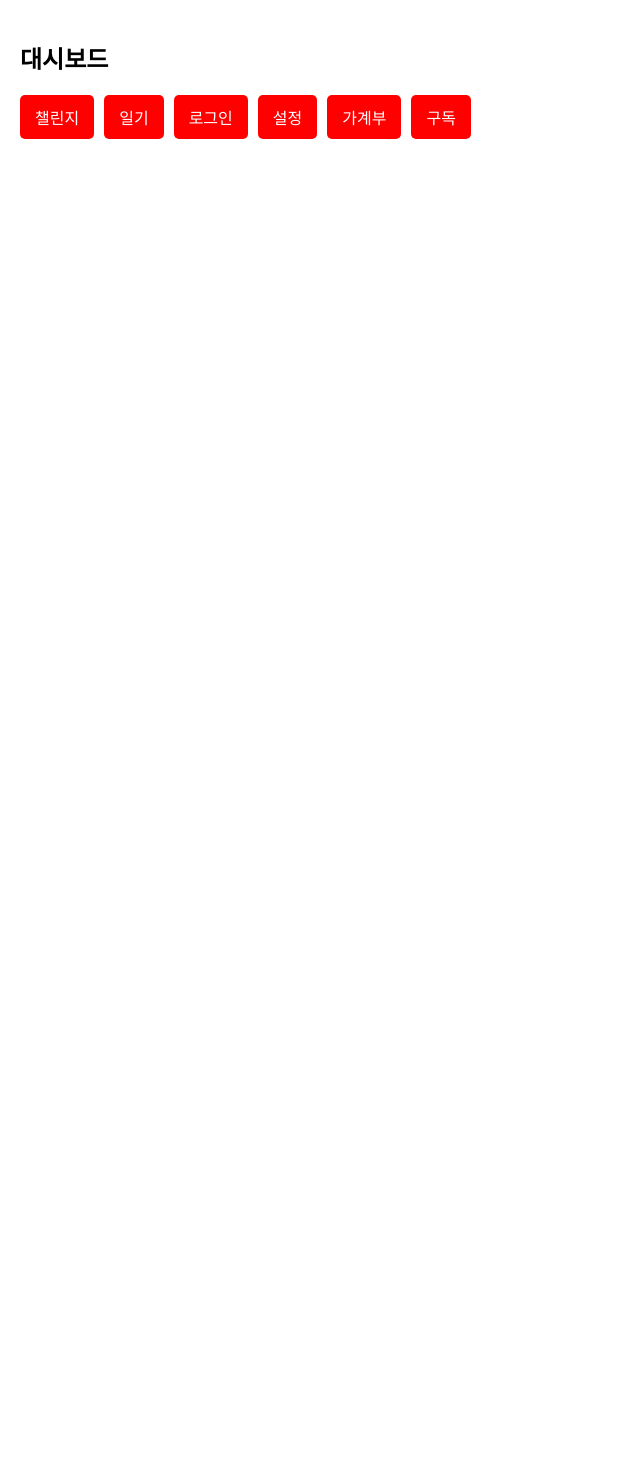
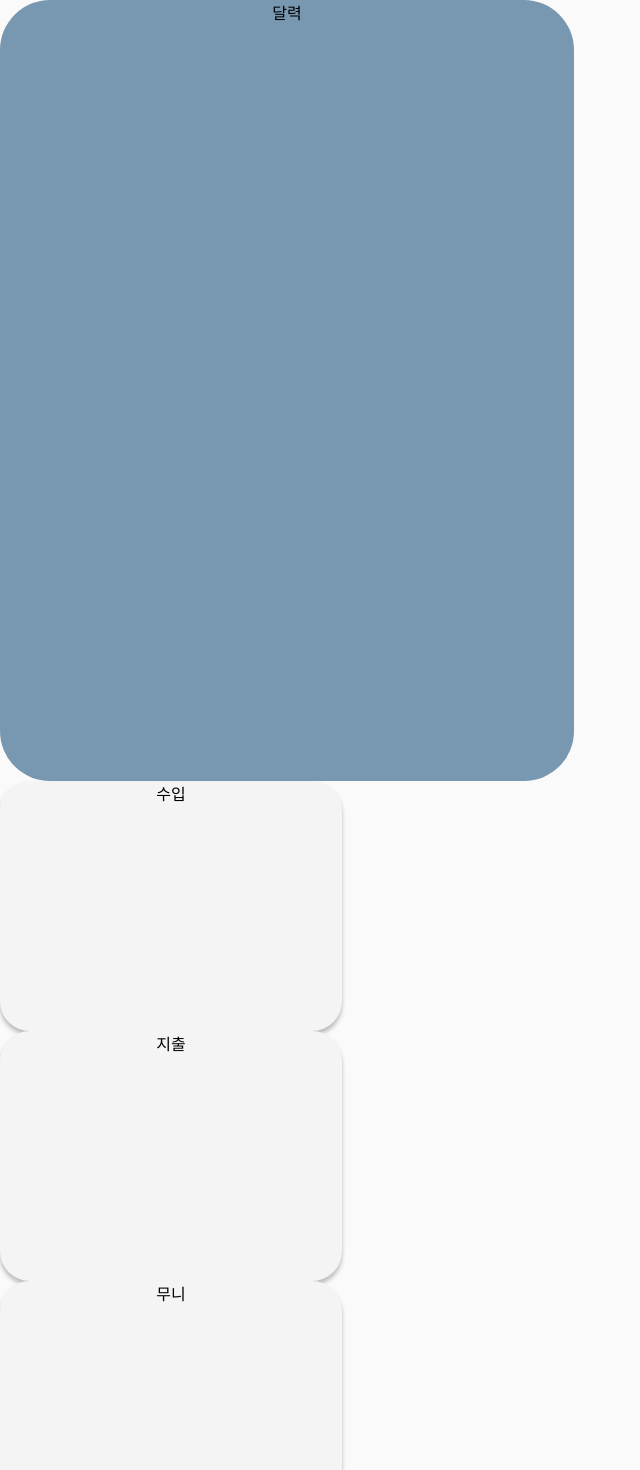
Before and after one commit to dvhafly87/MooneyFront, a React (Vite) app: page / in a window 1280 px wide. Shown: the top 1470 px of the page, without its empty margins (0-640 px from the left). Before the commit the page ends 800 px from the top, so only its background shows below. Built offline with nearby package versions, Linux system fonts and the light colour scheme.

Commit message:
- 홈 화면(HomePage) UI 구조 기본 틀 구성

```diff
--- /dev/null
+++ b/src/css/homepage.css
@@ -0,0 +1,35 @@
+body{
+    background-color: #FAFAFA
+    ;
+}
+.mainCalender {
+    width: 574px;
+    height: 781px;
+    border-radius: 50px;
+    background-color: #7898B1;
+    text-align: center;
+}
+.income-card{
+    width: 342px;
+    height: 250px;
+    background-color:#F4F4F4 ;
+    border-radius: 30px;
+    box-shadow: 0px 4px 4px rgba(0, 0, 0, 0.25);
+    text-align: center;
+}
+.outcome-card{
+    width: 342px;
+    height: 250px;
+    background-color:#F4F4F4 ;
+    border-radius: 30px;
+    box-shadow: 0px 4px 4px rgba(0, 0, 0, 0.25);
+    text-align: center;
+}
+.chatbot-mooney{
+    width: 342px;
+    height: 250px;
+    background-color:#F4F4F4 ;
+    border-radius: 30px;
+    box-shadow: 0px 4px 4px rgba(0, 0, 0, 0.25);
+    text-align: center;
+}
--- a/src/pages/HomePage.jsx
+++ b/src/pages/HomePage.jsx
@@ -1,43 +1,12 @@
-import { Link } from 'react-router-dom';
-import { ROUTES } from '@route/routes.js';
+import '../css/homepage.css';
 
 function HomePage() {
-  const pages = [
-    { name: '챌린지', path: ROUTES.CHALLENGE },
-    { name: '일기', path: ROUTES.DIARY },
-    { name: '로그인', path: ROUTES.LOGIN },
-    { name: '설정', path: ROUTES.SETTING },
-    { name: '가계부', path: ROUTES.ACCOUNT_BOOK },
-    { name: '구독', path: ROUTES.SUBSCRIPTION },
-  ];
-
   return (
-    <div style={{ padding: '20px' }}>
-      <h2>대시보드</h2>
-      <div
-        style={{
-          display: 'flex',
-          flexWrap: 'wrap',
-          gap: '10px',
-          marginTop: '20px',
-        }}
-      >
-        {pages.map((page) => (
-          <Link
-            key={page.path}
-            to={page.path}
-            style={{
-              padding: '10px 15px',
-              backgroundColor: 'red',
-              color: 'white',
-              textDecoration: 'none',
-              borderRadius: '5px',
-            }}
-          >
-            {page.name}
-          </Link>
-        ))}
-      </div>
+    <div>
+      <div className="mainCalender">달력</div>
+      <div className="income-card">수입</div>
+      <div className="outcome-card">지출</div>
+      <div className="chatbot-mooney">무니</div>
     </div>
   );
 }
```
